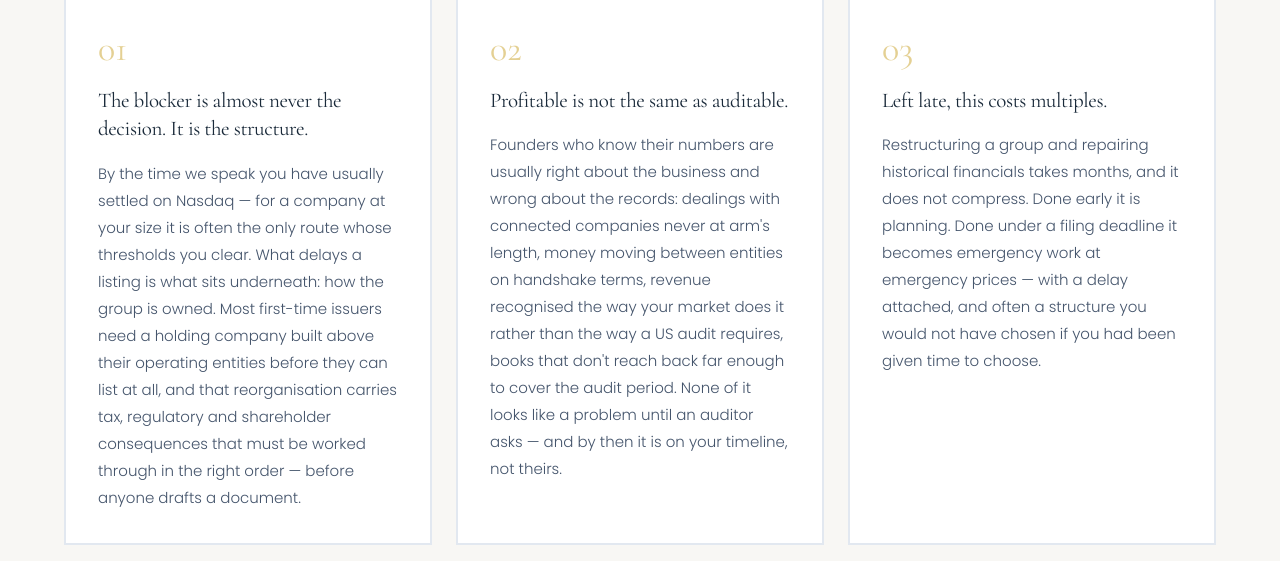
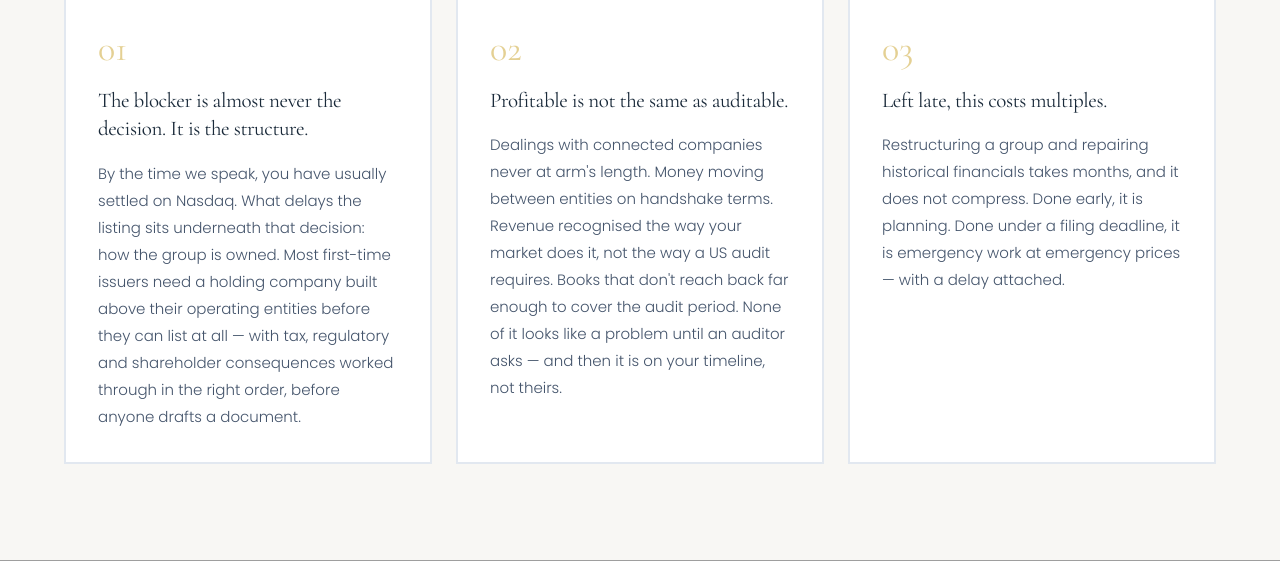
Before and after one commit to mandyc852/luminate-with-mandyc852, a Next.js app: page /ipo in a window 1280 px wide. Shown: the part 1800-2361 px from the top of the page. Built offline with nearby package versions, Linux system fonts and the light colour scheme; no server answers; grey boxes are pictures that could not be loaded.

Commit message:
Trim /ipo three-blockers cards to ~half length: headline argues, body gives one piece of evidence. Card 02 rebuilt as a four-item list. Page 6834→6753px.

```diff
--- a/app/ipo/page.tsx
+++ b/app/ipo/page.tsx
@@ -354,7 +354,7 @@ export default function IPOAdvisoryPage() {
                 The blocker is almost never the decision. It is the structure.
               </h3>
               <p className="text-slate-600 text-[15px] leading-[1.8] font-light">
-                By the time we speak you have usually settled on Nasdaq — for a company at your size it is often the only route whose thresholds you clear. What delays a listing is what sits underneath: how the group is owned. Most first-time issuers need a holding company built above their operating entities before they can list at all, and that reorganisation carries tax, regulatory and shareholder consequences that must be worked through in the right order — before anyone drafts a document.
+                By the time we speak, you have usually settled on Nasdaq. What delays the listing sits underneath that decision: how the group is owned. Most first-time issuers need a holding company built above their operating entities before they can list at all — with tax, regulatory and shareholder consequences worked through in the right order, before anyone drafts a document.
               </p>
             </div>
 
@@ -364,7 +364,7 @@ export default function IPOAdvisoryPage() {
                 Profitable is not the same as auditable.
               </h3>
               <p className="text-slate-600 text-[15px] leading-[1.8] font-light">
-                Founders who know their numbers are usually right about the business and wrong about the records: dealings with connected companies never at arm&apos;s length, money moving between entities on handshake terms, revenue recognised the way your market does it rather than the way a US audit requires, books that don&apos;t reach back far enough to cover the audit period. None of it looks like a problem until an auditor asks — and by then it is on your timeline, not theirs.
+                Dealings with connected companies never at arm&apos;s length. Money moving between entities on handshake terms. Revenue recognised the way your market does it, not the way a US audit requires. Books that don&apos;t reach back far enough to cover the audit period. None of it looks like a problem until an auditor asks — and then it is on your timeline, not theirs.
               </p>
             </div>
 
@@ -374,7 +374,7 @@ export default function IPOAdvisoryPage() {
                 Left late, this costs multiples.
               </h3>
               <p className="text-slate-600 text-[15px] leading-[1.8] font-light">
-                Restructuring a group and repairing historical financials takes months, and it does not compress. Done early it is planning. Done under a filing deadline it becomes emergency work at emergency prices — with a delay attached, and often a structure you would not have chosen if you had been given time to choose.
+                Restructuring a group and repairing historical financials takes months, and it does not compress. Done early, it is planning. Done under a filing deadline, it is emergency work at emergency prices — with a delay attached.
               </p>
             </div>
           </div>
```
